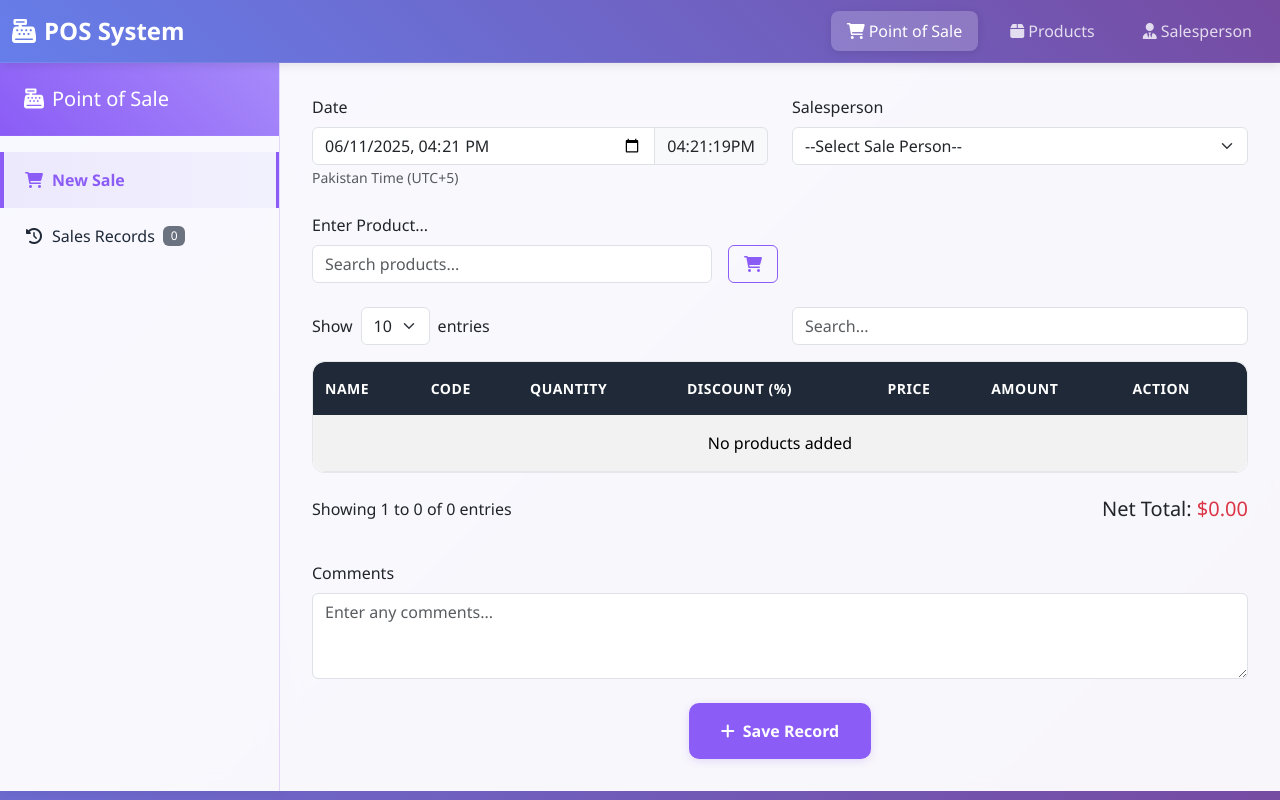
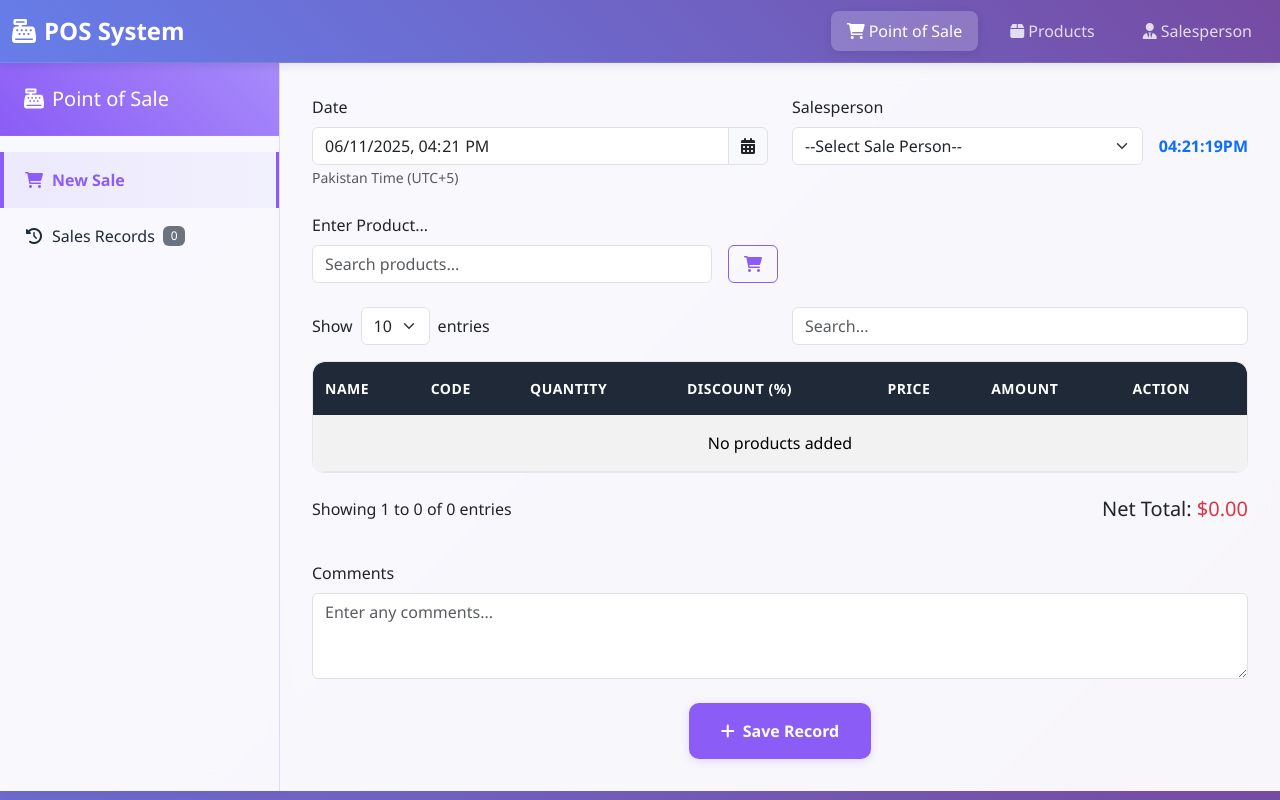
Before and after one commit to Usman554433/Simple-POS-System, a React (Vite) app: page / in a window 1280 px wide. Built offline with nearby package versions, Linux system fonts and the light colour scheme.

Commit message:
some updates

```diff
--- a/src/components/DataTable.jsx
+++ b/src/components/DataTable.jsx
@@ -5,7 +5,11 @@ import { useState } from "react"
 const DataTable = ({ data, columns, onEdit, onDelete }) => {
   const [currentPage, setCurrentPage] = useState(1)
   const [itemsPerPage, setItemsPerPage] = useState(10)
-  const [sortConfig, setSortConfig] = useState({ key: null, direction: "asc" })
+  // Default to descending order by the first column (latest to oldest)
+  const [sortConfig, setSortConfig] = useState({
+    key: columns[0]?.key || null,
+    direction: "desc",
+  })
 
   const totalPages = Math.ceil(data.length / itemsPerPage)
   const startIndex = (currentPage - 1) * itemsPerPage
@@ -108,7 +112,7 @@ const DataTable = ({ data, columns, onEdit, onDelete }) => {
           <div className="text-end">
             <small className="text-muted">
               <i className="fas fa-info-circle me-1"></i>
-              Click column headers to sort
+              Click column headers to sort • Default: Latest first
             </small>
           </div>
         </div>
@@ -174,7 +178,8 @@ const DataTable = ({ data, columns, onEdit, onDelete }) => {
                 <i className="fas fa-filter text-primary"></i>
                 <small>
                   {" "}
-                  Sorted by {columns.find((col) => col.key === sortConfig.key)?.label} ({sortConfig.direction})
+                  Sorted by {columns.find((col) => col.key === sortConfig.key)?.label} (
+                  {sortConfig.direction === "desc" ? "Latest first" : "Oldest first"})
                 </small>
               </span>
             )}
--- a/src/components/RecordsTab.jsx
+++ b/src/components/RecordsTab.jsx
@@ -7,7 +7,8 @@ const RecordsTab = ({ salesRecords, onLoadRecord, onViewRecord, onDeleteRecord }
   const [currentPage, setCurrentPage] = useState(1)
   const [itemsPerPage] = useState(10)
   const [salespersons, setSalespersons] = useState([])
-  const [sortConfig, setSortConfig] = useState({ key: null, direction: "asc" })
+  // Default to descending order by SaleId (latest first)
+  const [sortConfig, setSortConfig] = useState({ key: "SaleId", direction: "desc" })
 
   useEffect(() => {
     loadSalespersons()
@@ -167,7 +168,7 @@ const RecordsTab = ({ salesRecords, onLoadRecord, onViewRecord, onDeleteRecord }
             />
             <small className="text-muted text-nowrap">
               <i className="fas fa-info-circle me-1"></i>
-              Click headers to sort
+              Latest first
             </small>
           </div>
         </div>
@@ -273,7 +274,8 @@ const RecordsTab = ({ salesRecords, onLoadRecord, onViewRecord, onDeleteRecord }
                 <i className="fas fa-filter text-primary"></i>
                 <small>
                   {" "}
-                  Sorted by {columns.find((col) => col.key === sortConfig.key)?.label} ({sortConfig.direction})
+                  Sorted by {columns.find((col) => col.key === sortConfig.key)?.label} (
+                  {sortConfig.direction === "desc" ? "Latest first" : "Oldest first"})
                 </small>
               </span>
             )}
--- a/src/components/SaleTab.jsx
+++ b/src/components/SaleTab.jsx
@@ -27,12 +27,37 @@ const LiveClock = () => {
   const formattedHours = hours % 12 || 12
 
   return (
-    <span className="text-nowrap">
+    <span className="text-nowrap fw-bold text-primary">
       {formattedHours.toString().padStart(2, "0")}:{minutes.toString().padStart(2, "0")}:
       {seconds.toString().padStart(2, "0")}
       {ampm}
     </span>
   )
+}
+
+// Live date component for Pakistan time
+const LiveDate = () => {
+  const [time, setTime] = useState(new Date())
+
+  useEffect(() => {
+    const timer = setInterval(() => {
+      setTime(new Date())
+    }, 1000)
+
+    return () => clearInterval(timer)
+  }, [])
+
+  // Format date in Pakistan timezone (UTC+5)
+  const pakistanTime = new Date(time.getTime() + 5 * 60 * 60 * 1000)
+
+  // Format for datetime-local input
+  const year = pakistanTime.getUTCFullYear()
+  const month = (pakistanTime.getUTCMonth() + 1).toString().padStart(2, "0")
+  const day = pakistanTime.getUTCDate().toString().padStart(2, "0")
+  const hours = pakistanTime.getUTCHours().toString().padStart(2, "0")
+  const minutes = pakistanTime.getUTCMinutes().toString().padStart(2, "0")
+
+  return `${year}-${month}-${day}T${hours}:${minutes}`
 }
 
 const SaleTab = ({ onSaveSale, loadedSaleData, editingSaleId, onClearEditing, onDeleteSale }) => {
@@ -51,28 +76,25 @@ const SaleTab = ({ onSaveSale, loadedSaleData, editingSaleId, onClearEditing, on
   const dropdownRef = useRef(null)
 
   useEffect(() => {
-    // Set current date and time in Pakistan time zone
-    const updateDateTime = () => {
+    // Load data from localStorage
+    loadSalespersons()
+    loadProducts()
+  }, [])
+
+  // Update date automatically when NOT in editing mode
+  useEffect(() => {
+    if (!editingSaleId) {
+      const timer = setInterval(() => {
         const now = new Date()
         // Convert to Pakistan time (UTC+5)
         const pakistanTime = new Date(now.getTime() + 5 * 60 * 60 * 1000)
         const formattedDate = pakistanTime.toISOString().slice(0, 16)
         setSaleDate(formattedDate)
+      }, 1000)
+
+      return () => clearInterval(timer)
     }
-
-    // Update immediately
-    updateDateTime()
-
-    // Set up interval to update time every second
-    const intervalId = setInterval(updateDateTime, 1000)
-
-    // Load data from localStorage
-    loadSalespersons()
-    loadProducts()
-
-    // Clean up interval on component unmount
-    return () => clearInterval(intervalId)
-  }, [])
+  }, [editingSaleId])
 
   useEffect(() => {
     if (loadedSaleData) {
@@ -310,6 +332,16 @@ const SaleTab = ({ onSaveSale, loadedSaleData, editingSaleId, onClearEditing, on
   }
 
   const handleSaveRecord = () => {
+    if (!selectedSalesperson) {
+      Swal.fire({
+        title: "Error!",
+        text: "Please select a salesperson",
+        icon: "error",
+        confirmButtonColor: "#8b5cf6",
+      })
+      return
+    }
+
     if (saleItems.length === 0) {
       Swal.fire({
         title: "Error!",
@@ -412,17 +444,19 @@ const SaleTab = ({ onSaveSale, loadedSaleData, editingSaleId, onClearEditing, on
               className="form-control"
               value={saleDate}
               onChange={(e) => setSaleDate(e.target.value)}
+              readOnly={!editingSaleId} // Make readonly when not editing to show live time
             />
             <span className="input-group-text">
-              <LiveClock />
+              <i className="fas fa-calendar-alt"></i>
             </span>
           </div>
           <small className="text-muted">Pakistan Time (UTC+5)</small>
         </div>
         <div className="col-md-6">
           <label className="form-label">Salesperson</label>
+          <div className="d-flex align-items-center">
             <select
-            className="form-select"
+              className="form-select me-3"
               value={selectedSalesperson}
               onChange={(e) => setSelectedSalesperson(e.target.value)}
             >
@@ -433,6 +467,31 @@ const SaleTab = ({ onSaveSale, loadedSaleData, editingSaleId, onClearEditing, on
                 </option>
               ))}
             </select>
+            {/* Show live clock only when NOT editing */}
+            {!editingSaleId && (
+              <div className="text-end">
+                <LiveClock />
+              </div>
+            )}
+            {/* Show creation time when editing */}
+            {editingSaleId && loadedSaleData && (
+              <div className="text-end">
+                <small className="text-muted">Created:</small>
+                <br />
+                <span className="fw-bold text-info">
+                  {new Date(loadedSaleData.CreationDate || loadedSaleData.SaleDate).toLocaleString("en-US", {
+                    year: "numeric",
+                    month: "2-digit",
+                    day: "2-digit",
+                    hour: "2-digit",
+                    minute: "2-digit",
+                    second: "2-digit",
+                    hour12: true,
+                  })}
+                </span>
+              </div>
+            )}
+          </div>
         </div>
       </div>
 
```
Lines whose indentation alone changed are shown as unchanged.
